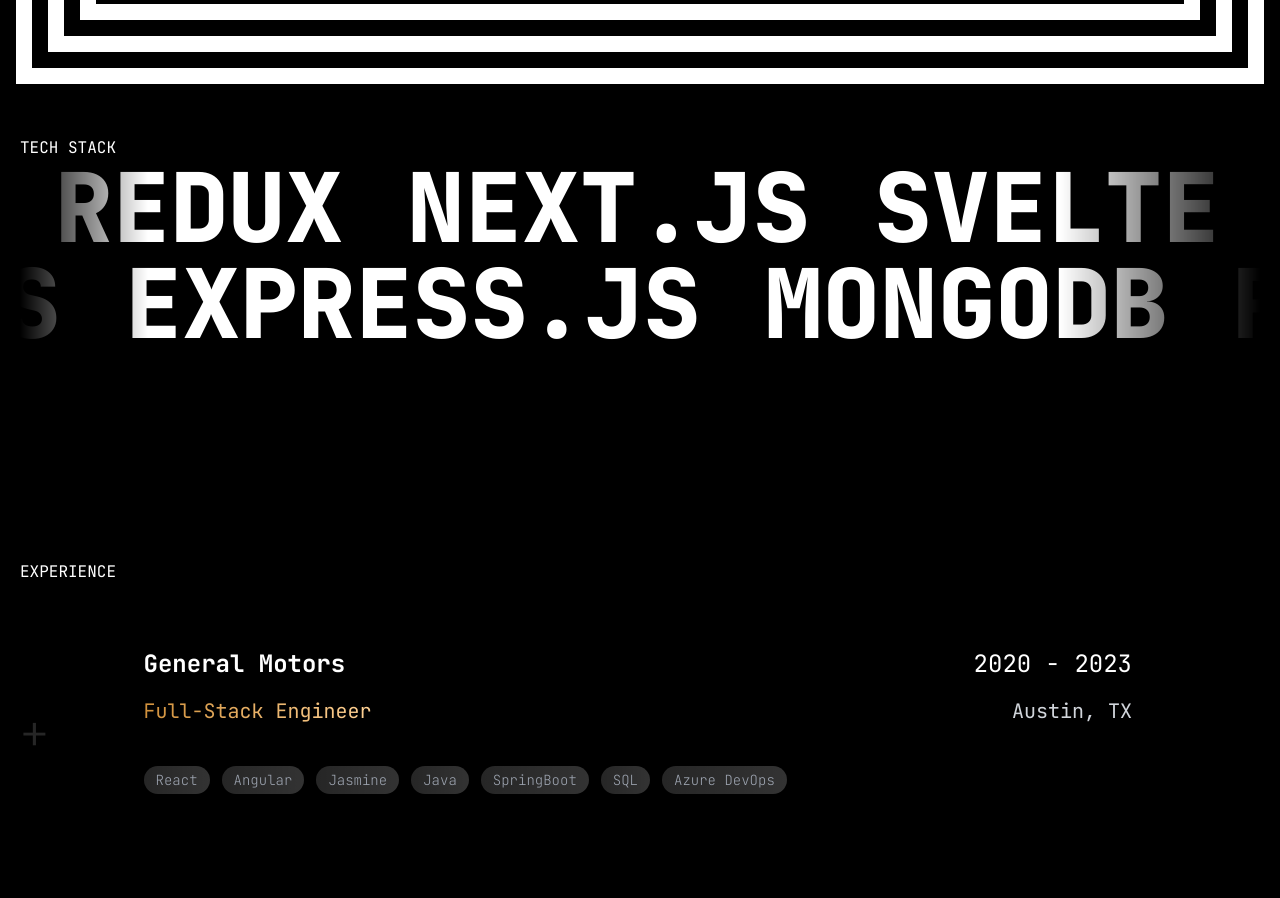
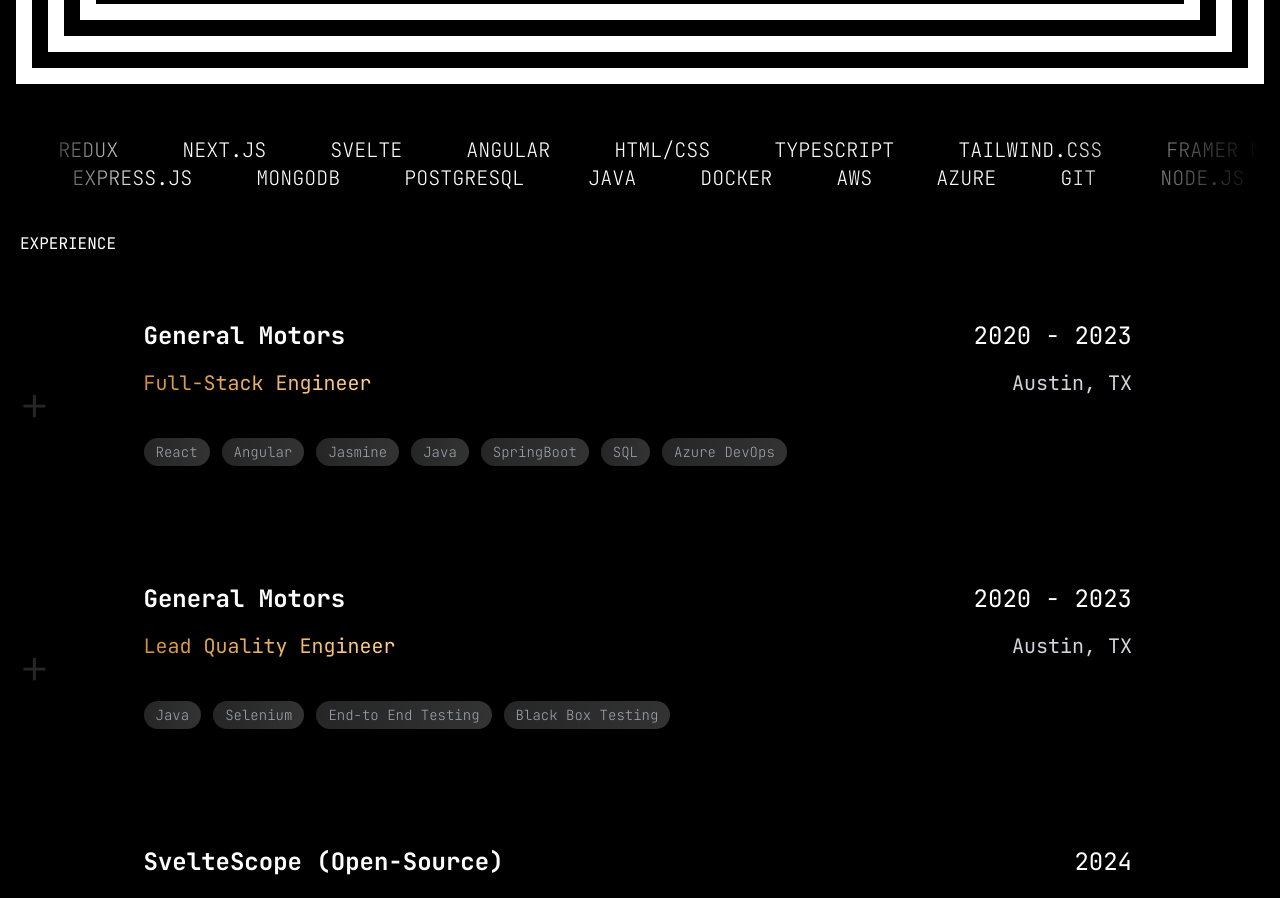
Before and after one commit to brandenrbasche/brb-portfolio-v3, a Next.js app in the folder brb-portfolio-3/: page / in a window 1280 px wide. Shown: the part 1380-2278 px from the top of the page. Built offline with nearby package versions, Linux system fonts and the light colour scheme; a web font is replaced by a local one.

Commit message:
decreased size of tech stack section

```diff
--- a/brb-portfolio-3/components/TechStack.tsx
+++ b/brb-portfolio-3/components/TechStack.tsx
@@ -6,14 +6,14 @@
     const backEndTools: string[] = ['Node.js', 'Express.js', 'MongoDB', 'PostgreSQL', 'Java', 'Docker', 'AWS', 'Azure', 'Git'];
 
     return (
-        <section className='flex flex-col text-white pt-4 h-[50vh]'>
+        <section className='flex flex-col text-white pt-4'>
             <div>
                 {/*front end tools*/}
-                <p>TECH STACK</p>
+                {/*<p>TECH STACK</p>*/}
                 <div>
-                    <HorizontalText words={frontEndTools} />
+                    <HorizontalText words={frontEndTools}/>
                     {/*back end tools*/}
-                    <HorizontalText words={backEndTools} />
+                    <HorizontalText words={backEndTools}/>
                 </div>
             </div>
         </section>
--- a/brb-portfolio-3/components/ui/HorizontalText.tsx
+++ b/brb-portfolio-3/components/ui/HorizontalText.tsx
@@ -11,14 +11,14 @@
             <ul className='flex items-center justify-center md:justify-start [&_li]:mx-8 [&_img]:max-w-none animate-infinite-scroll'>
                 {words.map((word, i) => (
                     <li key={i} className='mx-8'>
-                        <p className='font-black uppercase text-nowrap text-8xl'>{word}</p>
+                        <p className='font-extralight uppercase text-nowrap text-xl'>{word}</p>
                     </li>
                 ))}
             </ul>
             <ul className='flex items-center justify-center md:justify-start [&_li]:mx-8 [&_img]:max-w-none animate-infinite-scroll'>
                 {words.map((word, i) => (
                     <li key={i}>
-                        <p className='font-black uppercase text-nowrap text-8xl'>{word}</p>
+                        <p className='font-extralight uppercase text-nowrap text-xl'>{word}</p>
                     </li>
                 ))}
             </ul>
```
